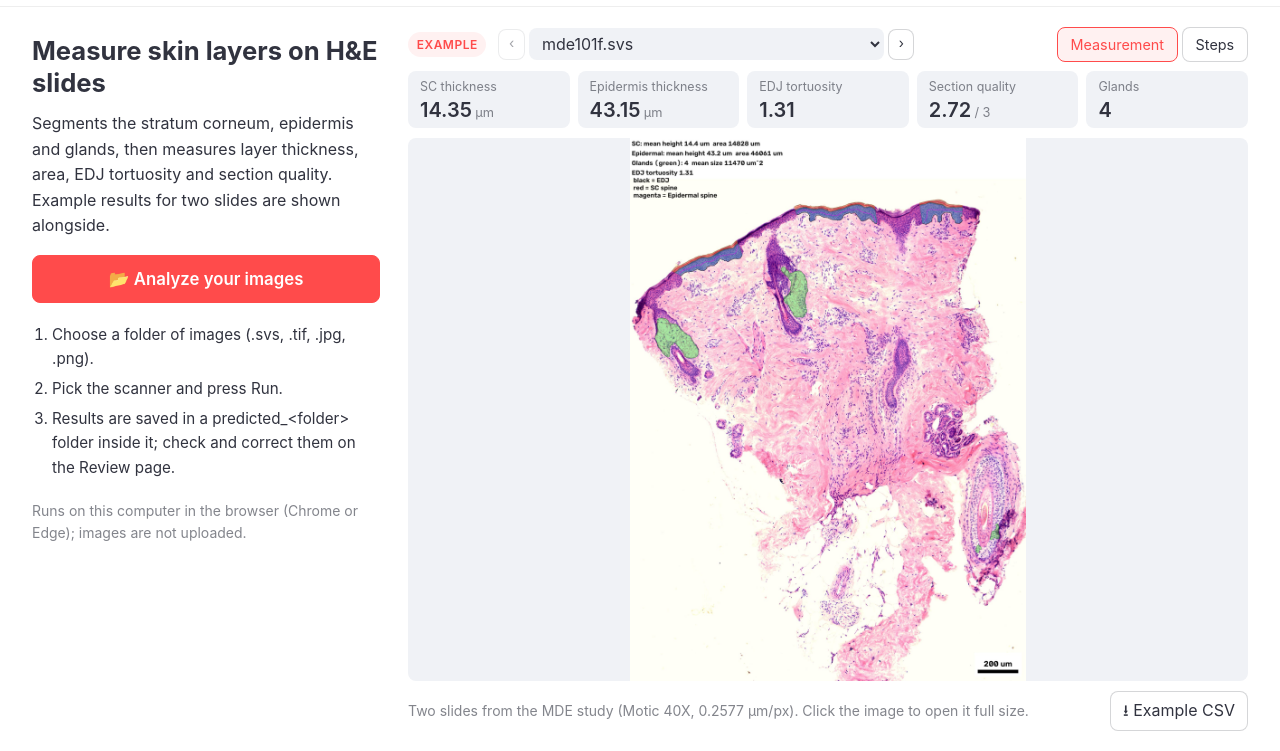
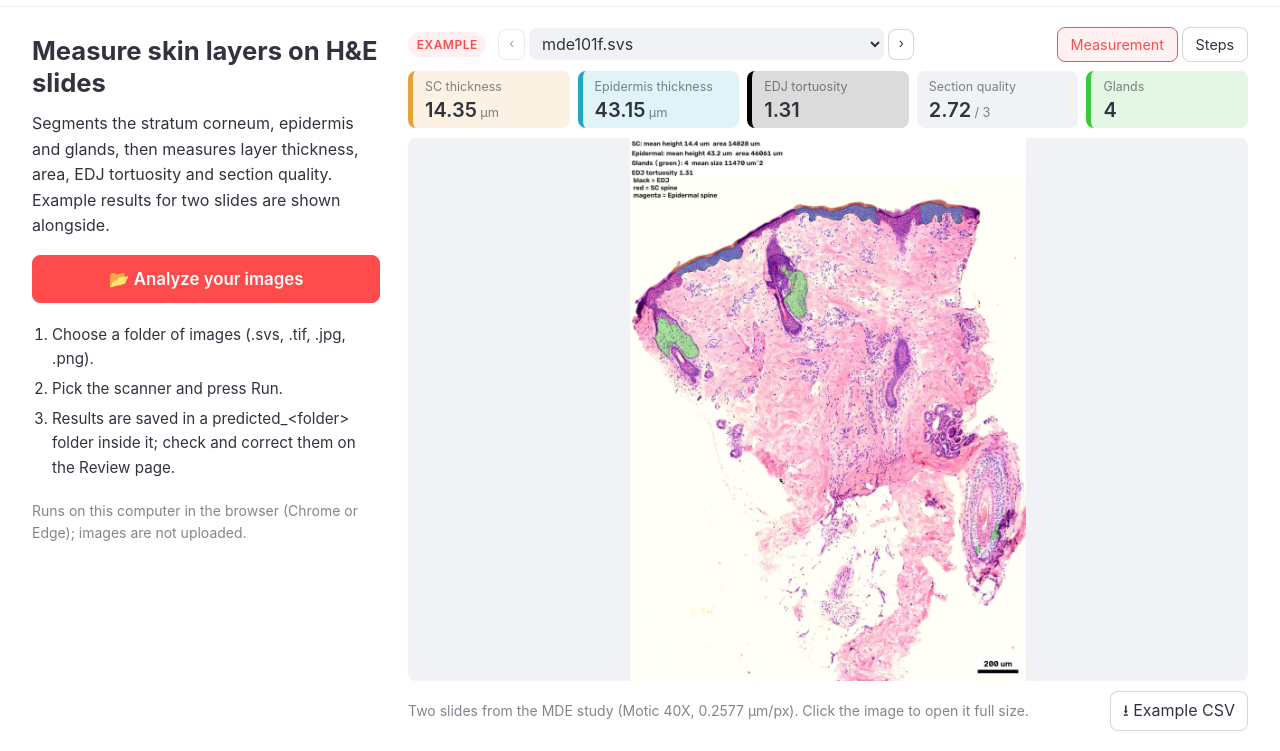
Before and after one commit to plaska-pg/skin_layer_segmentation, a plain HTML site: page web/index.html in a window 1280 px wide. Shown: the part 49-800 px from the top of the page. Drawn offline with Linux system fonts and the light colour scheme; no server answers.

Commit message:
Web: color the metric cards like the measurement overlay

```diff
--- a/web/app.js
+++ b/web/app.js
@@ -646,8 +646,10 @@ async function showLastRun(outs, warnings) {
 
 // ---------------------------------------------------------------- Run page viewer: the example, a live run, the last run
 const EXAMPLE_DIR = "example/";
-const VIEW_METRICS = [["SC mean height", "SC thickness", "\u00b5m"], ["Epidermal mean height", "Epidermis thickness", "\u00b5m"],
-  ["EDJ tortuosity", "EDJ tortuosity", ""], ["quality", "Section quality", "/ 3"], ["num_glands", "Glands", ""]];
+// colours of measurement.CLASS_COLORS / EDJ_COLOR (BGR there) so each card matches its overlay in the image
+const VIEW_METRICS = [["SC mean height", "SC thickness", "\u00b5m", "#e8a13a"],
+  ["Epidermal mean height", "Epidermis thickness", "\u00b5m", "#1fa8c0"], ["EDJ tortuosity", "EDJ tortuosity", "", "#000000"],
+  ["quality", "Section quality", "/ 3"], ["num_glands", "Glands", "", "#3cc83c"]];
 const vw = { items: [], idx: 0, view: "measurement", token: 0, empty: "", live: [], liveCaption: "" };
 
 // src(view) gives the item's measurement / steps image: a URL (example) or a Blob read from its predicted folder
@@ -712,9 +714,10 @@ function stepViewer(d) {
 }
 
 function renderMetrics(row) {
-  $("vw-metrics").replaceChildren(...(row ? VIEW_METRICS : []).map(([key, name, unit]) => {
+  $("vw-metrics").replaceChildren(...(row ? VIEW_METRICS : []).map(([key, name, unit, color]) => {
     const card = document.createElement("div"), k = document.createElement("div"), v = document.createElement("div");
-    card.className = "metric";
+    card.className = color ? "metric colored" : "metric";
+    if (color) card.style.setProperty("--c", color);
     card.title = key;
     k.className = "k";
     k.textContent = name;
@@ -1052,7 +1055,7 @@ function emptyInfo(el, msg) {
     b.type = "button";
     b.className = "btn primary";
     b.style.marginLeft = "1rem";
-    b.textContent = "\u{1F4C2} Analyze your images";
+    b.textContent = "Choose skin images to analyze";
     b.disabled = !window.showDirectoryPicker;
     b.addEventListener("click", chooseFolder);
     el.append(b);
--- a/web/style.css
+++ b/web/style.css
@@ -164,6 +164,7 @@ details.multi > div { position: absolute; z-index: 15; left: 0; right: 0; backgr
 #vw-view { margin-left: auto; }
 .metrics { display: grid; grid-template-columns: repeat(auto-fit, minmax(7rem, 1fr)); gap: .5rem; }
 .metric { background: var(--bg2); border-radius: var(--radius); padding: .35rem .75rem; min-width: 0; }
+.metric.colored { border-left: 5px solid var(--c); background: color-mix(in srgb, var(--c) 14%, var(--bg)); }
 .metric .k { font-size: .78rem; color: var(--text-soft); white-space: nowrap; overflow: hidden; text-overflow: ellipsis; }
 .metric .v { font-size: 1.25rem; font-weight: 600; line-height: 1.3; white-space: nowrap; }
 .metric .v small { font-size: .8rem; font-weight: 400; color: var(--text-soft); margin-left: .2rem; }
```
